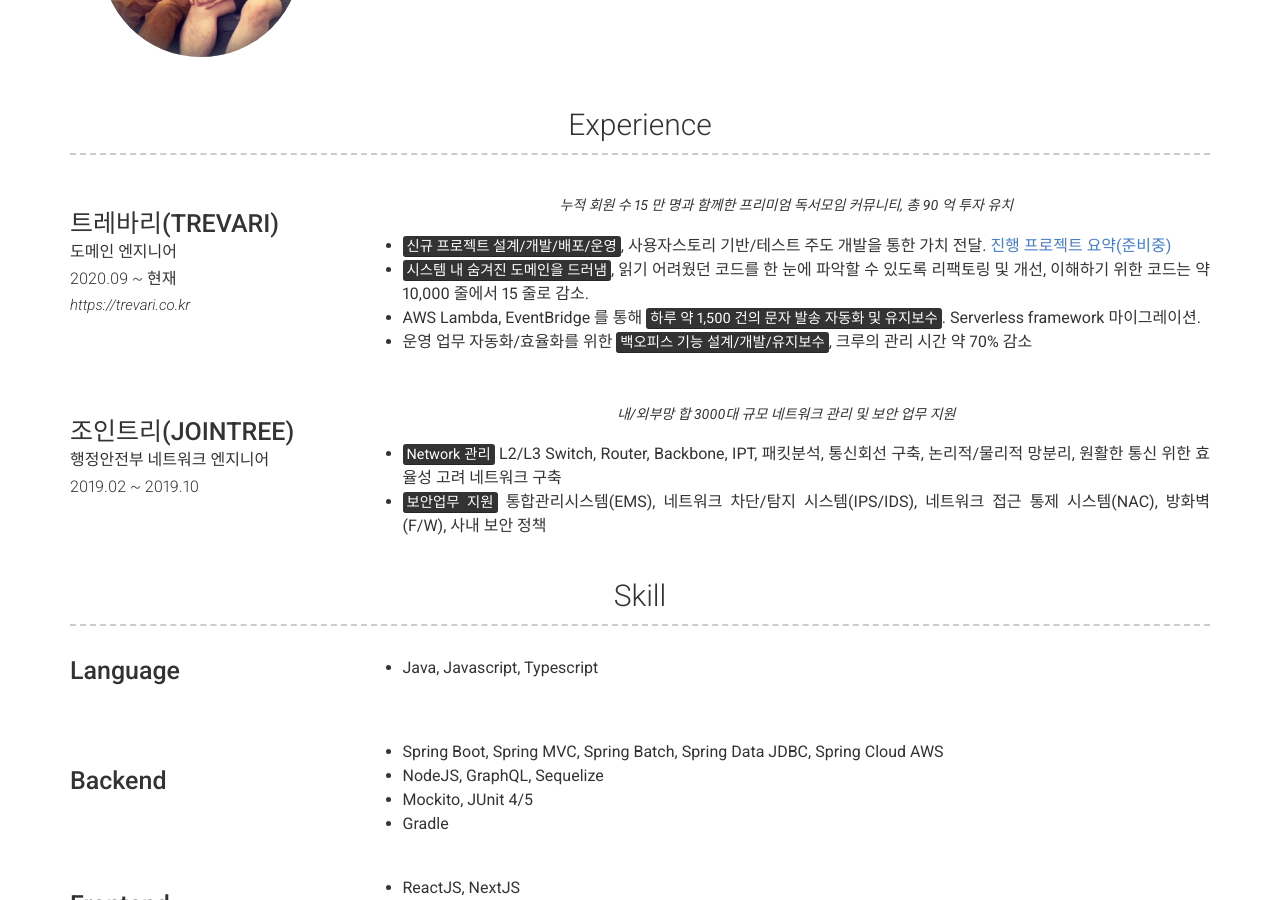
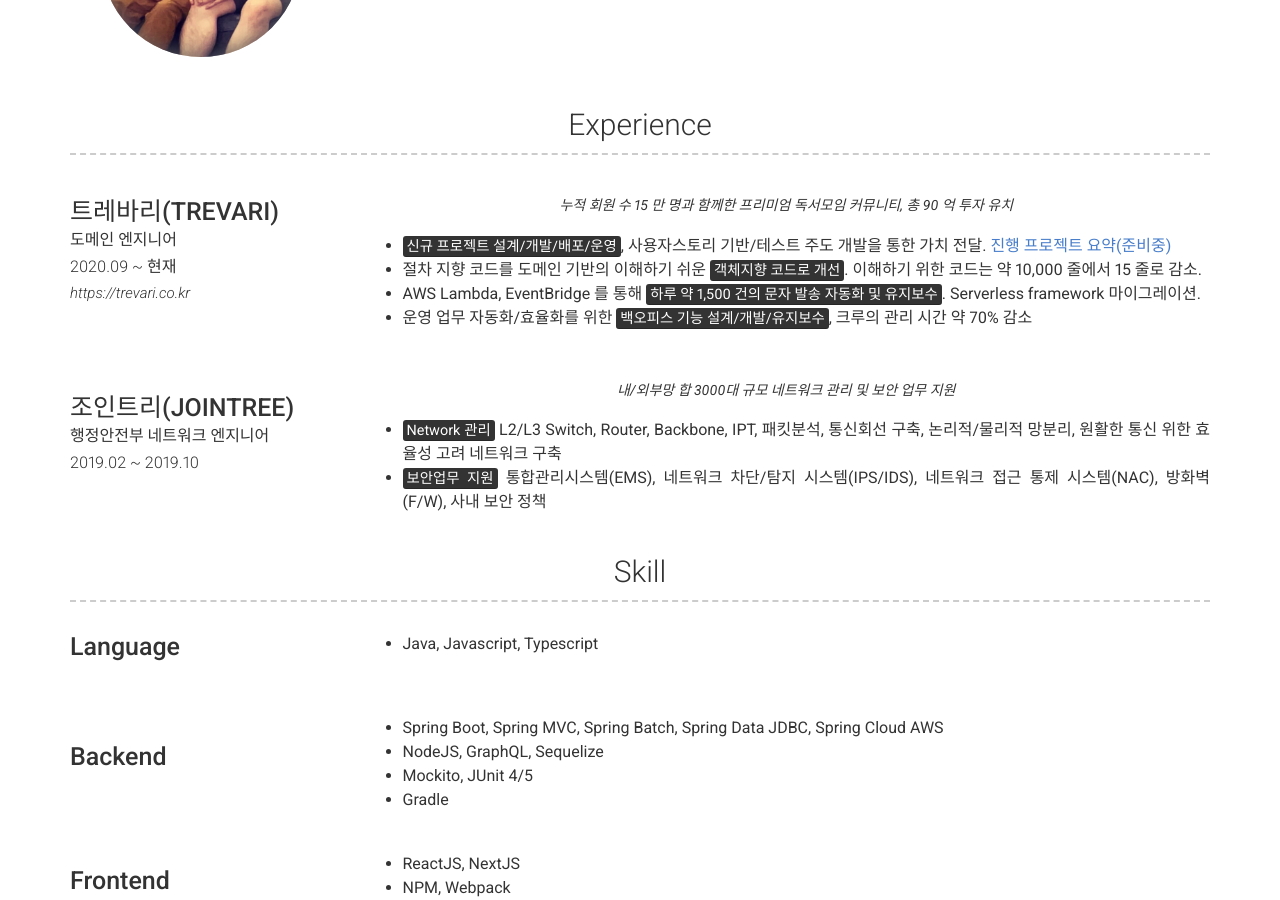
Before and after one commit to currenjin/resume, a Jekyll site: the page built from index.md, in a window 1280 px wide and 900 px high, scrolled down 499 px. Built offline with Jekyll 4.4.1, drawn with Linux system fonts in a browser that asks for light colours; nearby versions of some CDN libraries.

Commit message:
update: trevari description

```diff
--- a/_config.yml
+++ b/_config.yml
@@ -70,7 +70,7 @@ content:
           누적 회원 수 15 만 명과 함께한 프리미엄 독서모임 커뮤니티, 총 90 억 투자 유치
         description: |
           - <mark>신규 프로젝트 설계/개발/배포/운영</mark>, 사용자스토리 기반/테스트 주도 개발을 통한 가치 전달. [진행 프로젝트 요약(준비중)](https://www.notion.so/currenjin/984446f51fb34d9b9bb349c86ad7d1af)
-          - <mark>시스템 내 숨겨진 도메인을 드러냄</mark>, 읽기 어려웠던 코드를 한 눈에 파악할 수 있도록 리팩토링 및 개선, 이해하기 위한 코드는 약 10,000 줄에서 15 줄로 감소.
+          - 절차 지향 코드를 도메인 기반의 이해하기 쉬운 <mark>객체지향 코드로 개선</mark>. 이해하기 위한 코드는 약 10,000 줄에서 15 줄로 감소.
           - AWS Lambda, EventBridge 를 통해 <mark>하루 약 1,500 건의 문자 발송 자동화 및 유지보수</mark>. Serverless framework 마이그레이션.
           - 운영 업무 자동화/효율화를 위한 <mark>백오피스 기능 설계/개발/유지보수</mark>, 크루의 관리 시간 약 70% 감소
       - layout: left
```
